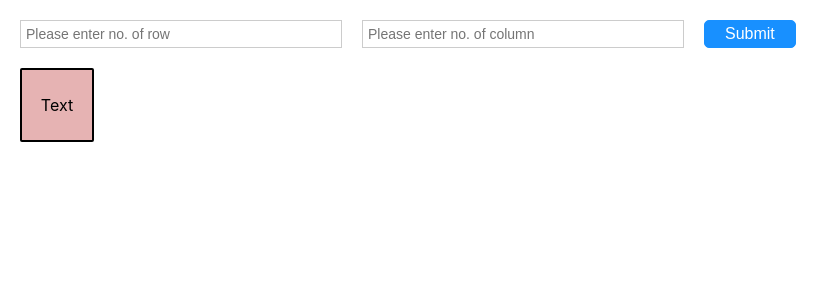
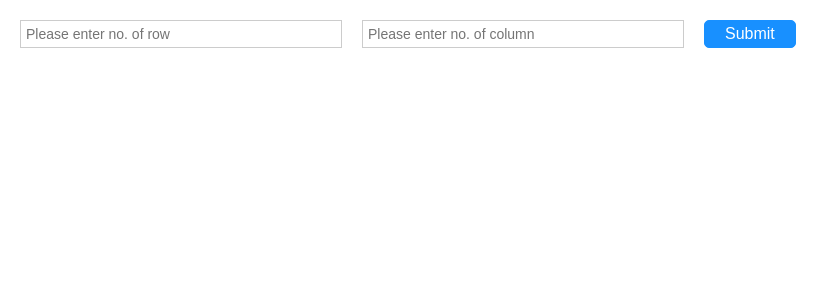
Before and after one commit to vaishalijadhav606/assignment-food-darzee, a React (Create React App) app: page / in a window 1280 px wide. Shown: the top 300 px of the page, without its empty margins (0-839 px from the left). Built offline with nearby package versions, Linux system fonts and the light colour scheme.

Commit message:
grid functionality added

```diff
--- a/package.json
+++ b/package.json
@@ -8,8 +8,10 @@
     "@testing-library/user-event": "^12.8.3",
     "react": "^17.0.2",
     "react-dom": "^17.0.2",
+    "react-icons": "^4.3.1",
     "react-scripts": "4.0.3",
     "styled-components": "^5.3.1",
+    "usehooks-ts": "^1.0.4",
     "web-vitals": "^1.1.2"
   },
   "scripts": {
--- a/src/component/Card.js
+++ b/src/component/Card.js
@@ -1,12 +1,12 @@
-import react from "react";
+import React, { useRef } from "react";
 import styled from "styled-components";
+import { FaBeer } from 'react-icons/fa';
+import { useElementSize } from "usehooks-ts";
 
 const CardContent = styled.div`
   margin: 10px 10px 0 0;
   border-radius: 2px;
   border: 2px solid #000;
-  width: 70px;
-  height: 70px;
   display: flex;
   align-items: center;
   justify-content: center;
@@ -24,9 +24,19 @@ const color = ['#FF6633', '#FFB399', '#FF33FF', '#FFFF99', '#00B3E6',
 '#E64D66', '#4DB380', '#FF4D4D', '#99E6E6', '#6666FF']
 
 export const Card = (props) => {
+  const colorCode = React.useMemo(() => {
+    return color[Math.floor(Math.random() * (color.length - 1))];
+  },[color]);
+
+  const squareRef = useRef(null)
+
+  const { width } = useElementSize(squareRef);
+
+
+
   return (
-      <CardContent style={{backgroundColor: `${color[Math.floor(Math.random() * (color.length - 1))]}`}}>
-          <div>Text</div>
+      <CardContent ref={squareRef} style={{backgroundColor: `${colorCode}`,  height: width}}>
+          <FaBeer />
       </CardContent>
   )
 };
--- a/src/component/Home.js
+++ b/src/component/Home.js
@@ -22,20 +22,23 @@ const Button = styled.button`
 `;
 
 const CardContainer = styled.div`
-    margin: 20px 0;
+  margin: 20px 0;
 `;
 
 export const Home = (props) => {
-    const [inputField, setInputField] = useState({
-        rowField: null,
-        columnField: null
+  const [inputField, setInputField] = useState({
+    rowField: 0,
+    columnField: 0,
+  });
+  const [row, setRow] = useState(0);
+  const [column, setColumn] = useState(0);
+
+  const handleSubmit = () => {
+    setInputField({
+      rowField: parseInt(row ? row : 0),
+      columnField: parseInt(column ? column : 0),
     });
-
-    const handleSubmit = () => {
-        setInputField({...inputField});
-
-        console.log(inputField);
-    }
+  };
 
   return (
     <div
@@ -47,24 +50,34 @@ export const Home = (props) => {
       }}
     >
       <Input
-        type="text"
+        type="number"
         className="input-field"
         placeholder="Please enter no. of row"
         name="rowField"
-        onChange={(e) => setInputField({...inputField, rowField: e.target.value})}
+        onChange={(e) => setRow(e.target.value)}
       />
       <Input
-        type="text"
+        type="number"
         className="input-field"
         placeholder="Please enter no. of column"
         name="columnField"
-        onChange={(e) => setInputField({...inputField, columnField: e.target.value})}
+        onChange={(e) => setColumn(e.target.value)}
       />
       <Button onClick={handleSubmit}>Submit</Button>
 
-
       <CardContainer>
-          <Card />
+        <div
+          style={{
+            display: "grid",
+            gridTemplate: `repeat(${inputField?.rowField}, calc(100% / ${inputField?.rowField})) / repeat(${inputField?.columnField}, calc(100% / ${inputField?.columnField})`,
+          }}
+        >
+          {[...Array(inputField?.columnField * inputField?.rowField)].map(
+            (e, i) => {
+              return <Card />;
+            }
+          )}
+        </div>
       </CardContainer>
     </div>
   );
```
Also changed, not shown: 1 other file (tests, documents, lock files or other folders).
